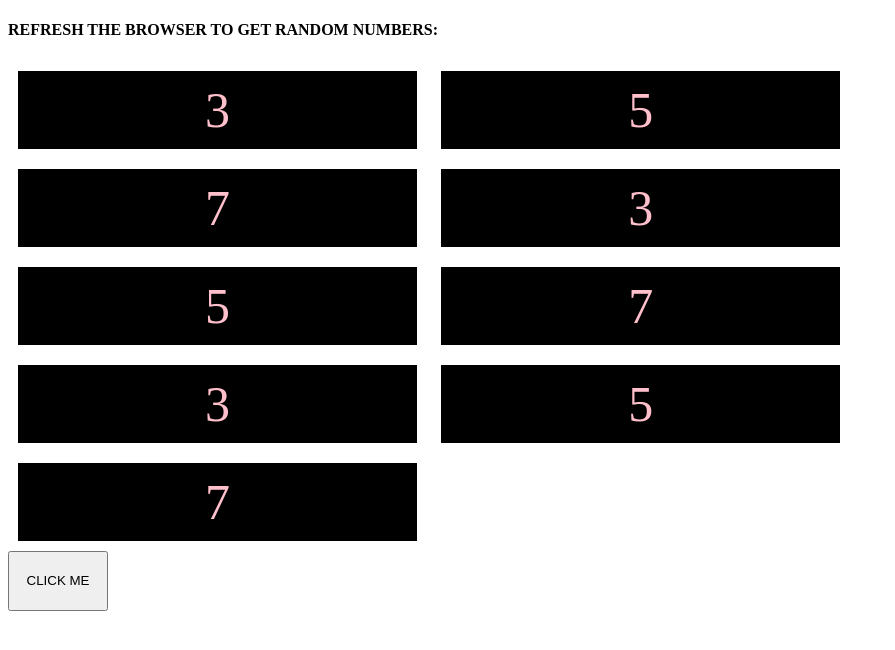
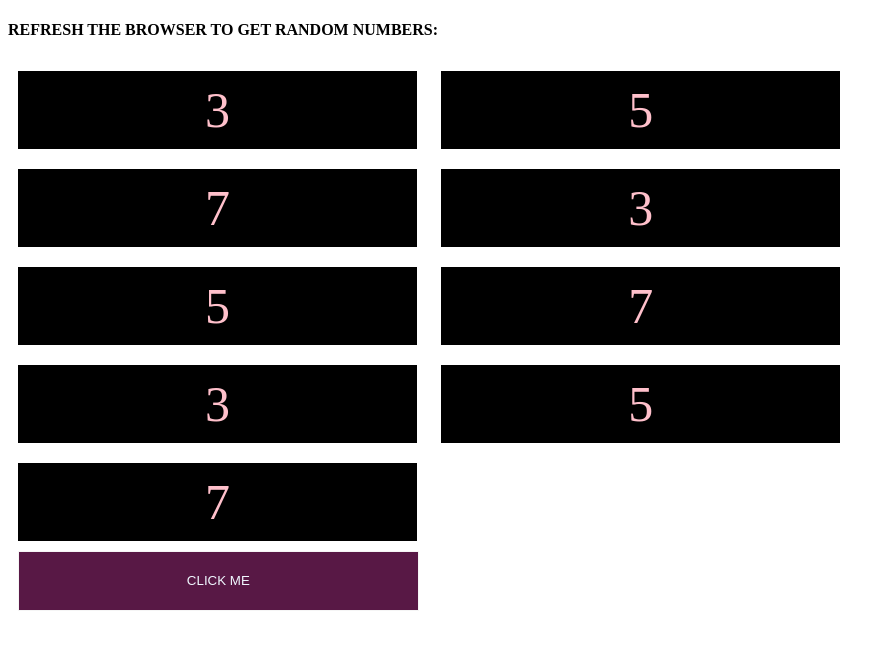
Before and after one commit to Theophelus/Playing-With-Matches, a plain HTML site: page index.html in a window 1280 px wide. Shown: the whole page, without its empty margins (0-895 px from the left). Drawn offline with Linux system fonts and the light colour scheme.

```diff
--- a/randomNumber.js
+++ b/randomNumber.js
@@ -33,6 +33,7 @@ document.addEventListener('DOMContentLoaded', function(){
         color[2].classList.remove('addColor');
         //clear message
         message.innerHTML = '';
+
       }
     };
     button.addEventListener('click', function(){
--- a/style.css
+++ b/style.css
@@ -1,5 +1,3 @@
-
-
 .color {
     color: pink;
     font-size: 50px;
@@ -9,15 +7,22 @@
     margin: 10px;
     text-align: center;
 }
+
 .color {
     display: inline-block;
 }
+
 .addColor {
     background-color: #581845;
     color: white;
 }
+
 .button {
+    margin-left: 10px;
+    background-color: #581845;
+    color: aliceblue;
+    border: 1px solid whitesmoke;
     display: inline-block;
-    width: 100px;
+    width: 31.7%;
     height: 60px;
 }
```
